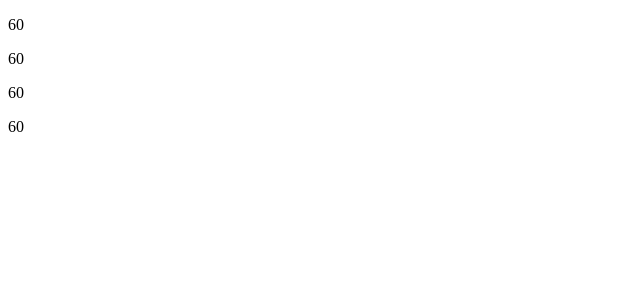
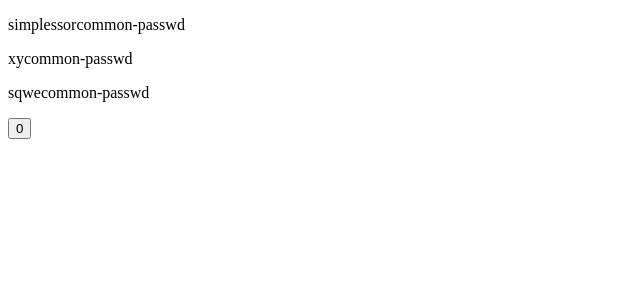
Before and after one commit to simplessor/react-template, a React app: page / in a window 1280 px wide. Shown: the top 300 px of the page, without its empty margins (0-640 px from the left). Built offline with nearby package versions, Linux system fonts and the light colour scheme.

Commit message:
feat(mozart): use-user-info

```diff
--- a/src/app.tsx
+++ b/src/app.tsx
@@ -1,20 +1,21 @@
-import { FC } from 'react';
+import { FC, useState } from 'react';
 import { useLogger } from './hook/use-logger';
-import { useSum } from './hook/use-sum';
+import { useUserInfo } from './hook/use-user-info';
 
 export const App: FC = () => {
   useLogger({ name: App.name });
-  const t1 = useSum(10);
-  const t2 = useSum(0);
-  const t3 = useSum(20);
-  const t4 = useSum(30);
+  const user1 = useUserInfo('simplessor', 'test');
+  const user2 = useUserInfo('xy', 'test');
+  const user3 = useUserInfo('sqwe', 'test');
+
+  const [n, setN] = useState<number>(0);
 
   return (
     <>
-      <p>{t1}</p>
-      <p>{t2}</p>
-      <p>{t3}</p>
-      <p>{t4}</p>
+      <p>{user1}</p>
+      <p>{user2}</p>
+      <p>{user3}</p>
+      <button onClick={() => setN((p) => p + 1)}>{n}</button>
     </>
   );
 };
--- /dev/null
+++ b/src/hook/use-user-info.ts
@@ -0,0 +1,25 @@
+import { useEffect, useState } from 'react';
+import { getUserInfo, UserInfo } from '../service/user.service';
+import { CommonStore } from '../utils/common-store';
+
+const store = new CommonStore<UserInfo, string>({
+  hash: ({ name, passwd }) => name + passwd,
+  fetchData: async (userInfos) => {
+    console.log('fetch Data');
+    const names = userInfos.map((info) => info.name);
+    const { users } = await getUserInfo(names, 'common-passwd');
+    return users;
+  },
+});
+
+export const useUserInfo = (name: string, passwd: string) => {
+  const [info, setInfo] = useState<string>();
+
+  useEffect(() => {
+    return store.subscribe({ name, passwd }, (info) => {
+      setInfo(info);
+    }).unsubscribe;
+  }, [name, passwd]);
+
+  return info;
+};
--- /dev/null
+++ b/src/service/user.service.ts
@@ -0,0 +1,12 @@
+export interface UserInfo {
+  name: string;
+  passwd: string;
+}
+
+export const getUserInfo = (names: string[], passwd: string) =>
+  new Promise<{ users: string[] }>((resolve) => {
+    setTimeout(() => {
+      const users = names.map<string>((name) => name + passwd);
+      resolve({ users });
+    }, 1000);
+  });
```
